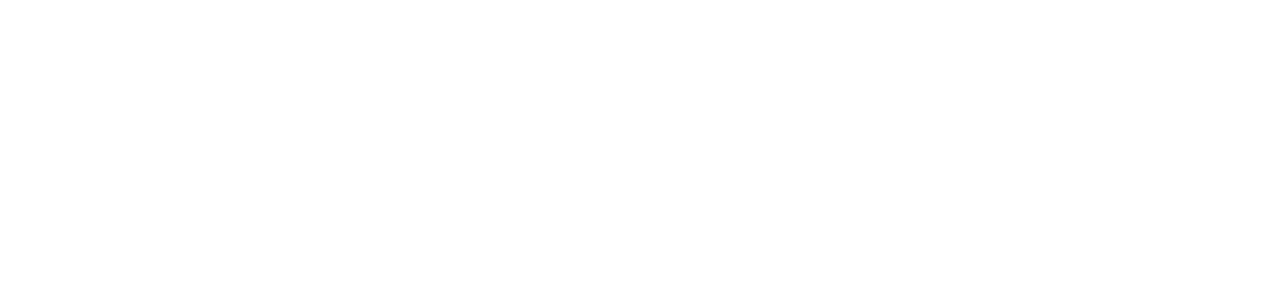
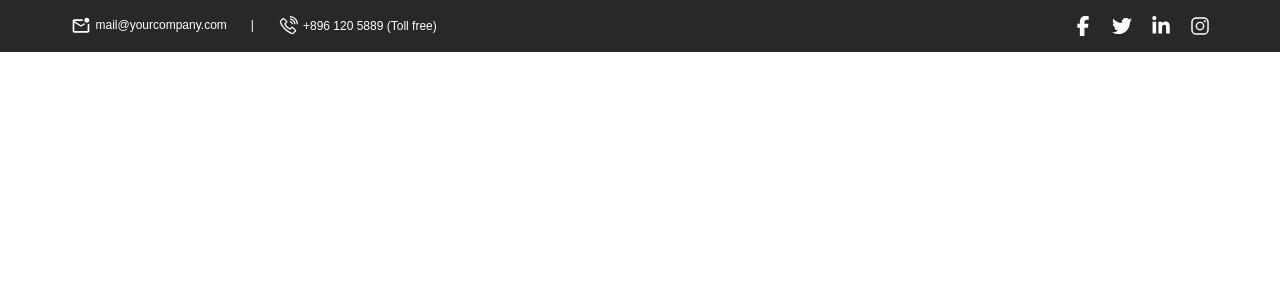
Before and after one commit to mahid76/Petroil, a React (Vite) app: page / in a window 1280 px wide. Shown: the top 300 px of the page. Built offline with nearby package versions, Linux system fonts and the light colour scheme.

Commit message:
Header Done

```diff
--- a/package.json
+++ b/package.json
@@ -13,6 +13,7 @@
     "@tailwindcss/vite": "^4.1.10",
     "react": "^19.1.0",
     "react-dom": "^19.1.0",
+    "react-icons": "^5.5.0",
     "tailwindcss": "^4.1.10"
   },
   "devDependencies": {
--- a/src/App.jsx
+++ b/src/App.jsx
@@ -1,10 +1,12 @@
 
 import './App.css'
+import Header from './components/Header/Header'
 
 function App() {
 
   return (
     <>
+     <Header />
 
     </>
   )
--- a/src/components/Header/Header.jsx
+++ b/src/components/Header/Header.jsx
@@ -1,11 +1,36 @@
-import React from 'react'
+import { LiaPhoneVolumeSolid } from "react-icons/lia";
+import { MdOutlineMarkEmailUnread } from "react-icons/md";
+import Container from "../Layout/Container";
+import { FaFacebookF } from "react-icons/fa6";
+import { FaTwitter } from "react-icons/fa";
+import { FaLinkedinIn } from "react-icons/fa";
+import { IoLogoInstagram } from "react-icons/io5";
 
 const Header = () => {
-  return (
-    <div>
+	return (
+		<div className="bg-[#282828] py-4">
+			<Container>
+				<div className="flex justify-between">
+					<div className="flex items-center gap-x-[5px] ">
+						<MdOutlineMarkEmailUnread color="#ffffff" size={20} />
+						<a className="font-primary text-[12px] flex text-white  " href="#">
+							mail@yourcompany.com <span className="ml-6 mr-6">|</span>
+							<div className="flex items-center gap-x-[5px]">
+								<LiaPhoneVolumeSolid color="#ffffff" size={20} />
+								<span> +896 120 5889 (Toll free)</span>
+							</div>{" "}
+						</a>
+					</div>
+					<div className="flex gap-x-[19px] ">
+            <FaFacebookF size={20} color="#ffffff" />
+            <FaTwitter size={20} color="#ffffff" />
+            <FaLinkedinIn size={20} color="#ffffff" />
+            <IoLogoInstagram size={20} color="#ffffff" />
+          </div>
+				</div>
+			</Container>
+		</div>
+	);
+};
 
-    </div>
-  )
-}
-
-export default Header
+export default Header;
--- a/src/index.css
+++ b/src/index.css
@@ -1 +1,8 @@
 @import "tailwindcss";
+@import url('https://fonts.googleapis.com/css2?family=Poppins:ital,wght@0,100;0,200;0,300;0,400;0,500;0,600;0,700;0,800;0,900;1,100;1,200;1,300;1,400;1,500;1,600;1,700;1,800;1,900&display=swap');
+
+
+@theme {
+	--font-primary: "Poppins", sans-serif;
+	--color-primary: #F40404;
+}
```
Also changed, not shown: src/assets/logo.png (added), 1 other file (tests, documents, lock files or other folders).
